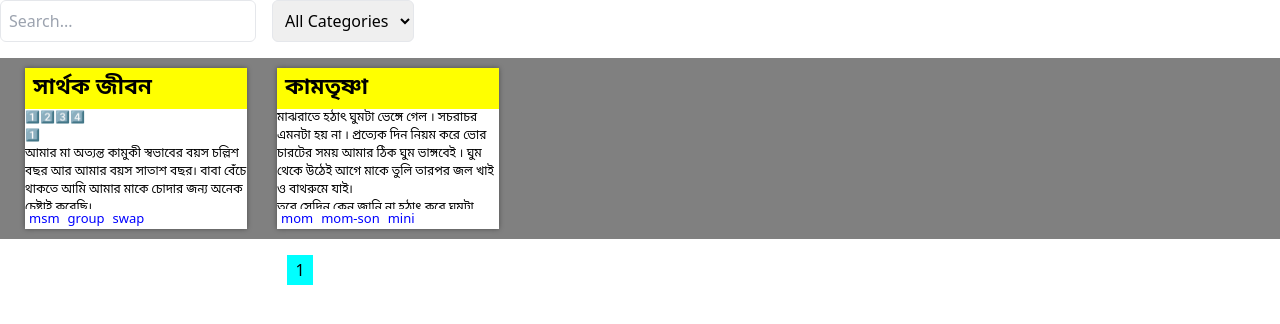
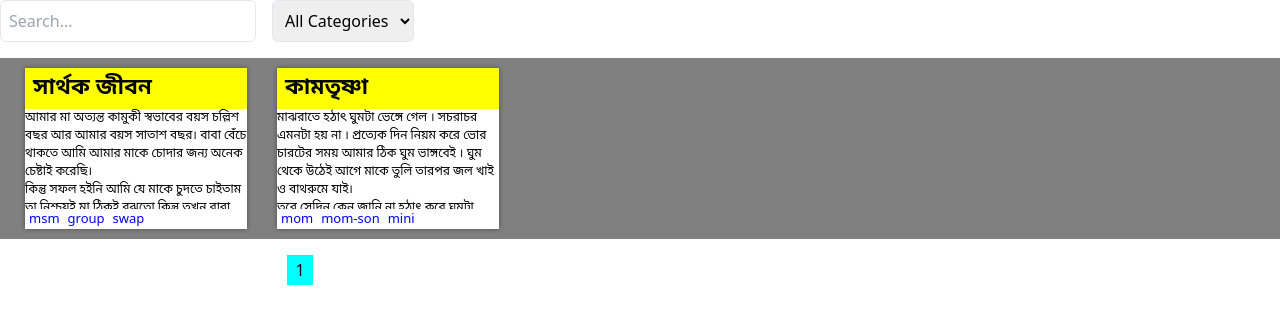
Before and after one commit to laboo25/cti, a React (Vite) app: page / in a window 1280 px wide. Shown: the top 324 px of the page. Built offline with nearby package versions, Linux system fonts and the light colour scheme.

Commit message:
Update Home.jsx

```diff
--- a/src/Components/Home/Home.jsx
+++ b/src/Components/Home/Home.jsx
@@ -80,14 +80,14 @@ const Home = () => {
             {/* Your existing code for displaying items */}
             <div className="w-full bg-[yellow] px-2 py-1">
               <Link
-                to={`/${item.name}`}
+                to={`/${item.title}`}
                 className="text-[22px] font-semibold font-noto"
               >
                 {item.name}
               </Link>
             </div>
             <p className="w-full h-[100px] font-noto text-[12px] overflow-hidden">
-              {item.text}
+              {item.description }
             </p>
             <ul className="list-none p-0 m-0 flex">
               {item.catagory.map((category, index) => (
```
